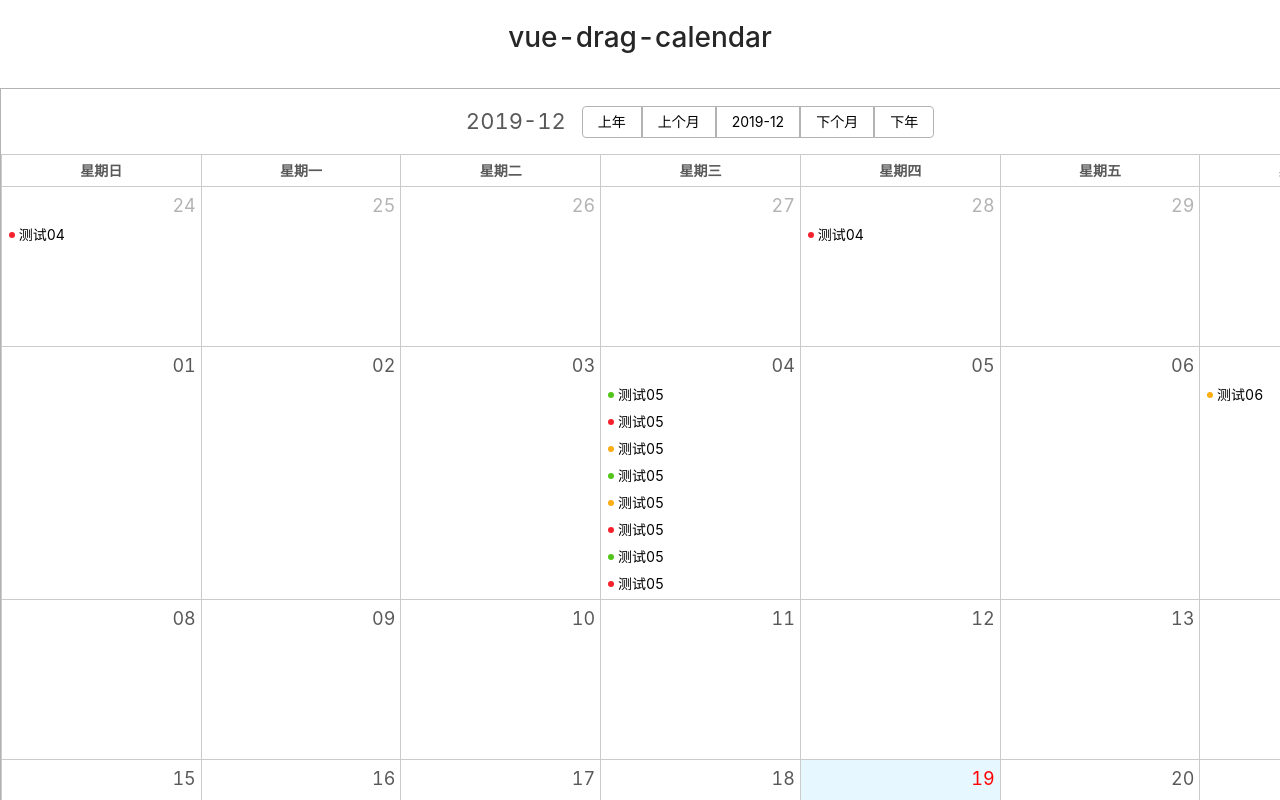
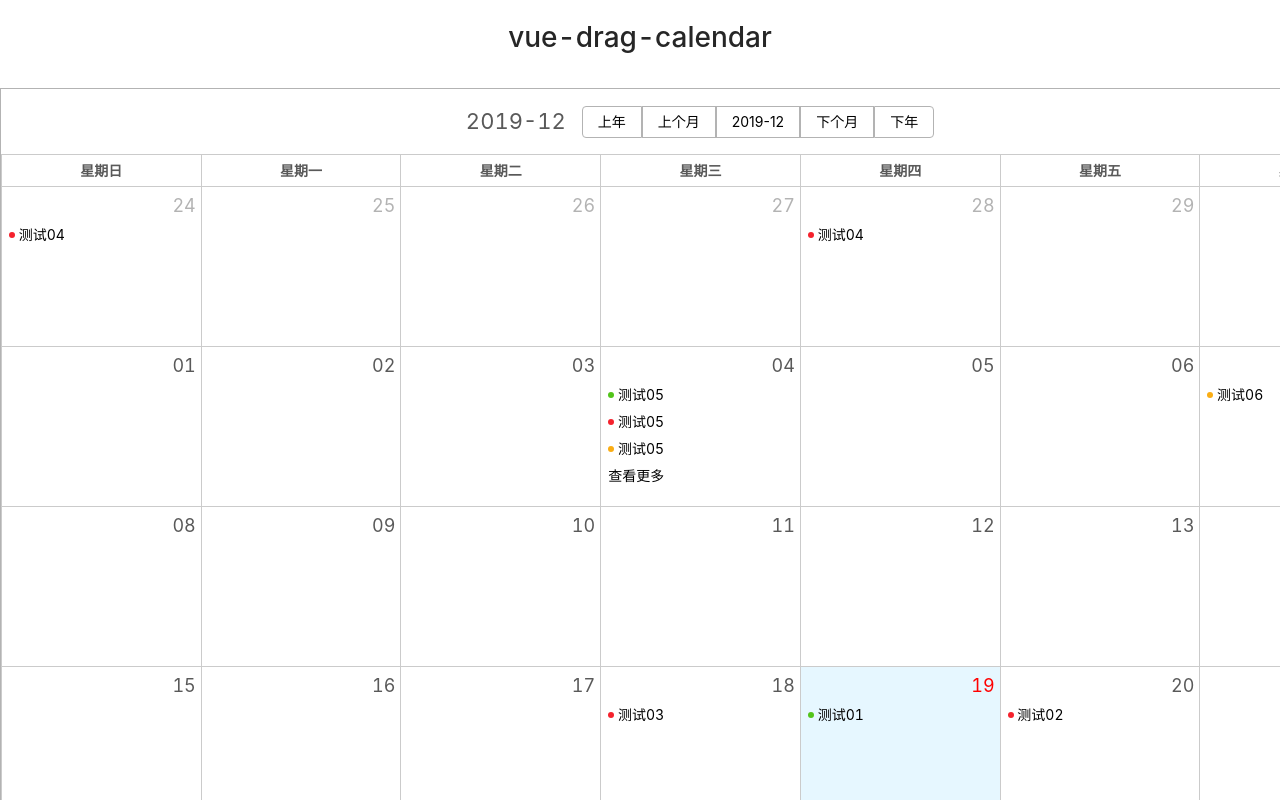
Before and after one commit to dorisentomari/vue-drag-calendar, a Vue app: page / in a window 1280 px wide. Shown: the top 800 px of the page. Built offline with nearby package versions, Linux system fonts and the light colour scheme.

Commit message:
添加 showMore

```diff
--- a/src/App.vue
+++ b/src/App.vue
@@ -22,7 +22,7 @@ export default {
   data () {
     return {
       locale: constant.LOCALE.CN,
-      everyDayMaxNumber: constant.EVERY_DAY_MAX_NUMBER,
+      everyDayMaxCount: constant.EVERY_DAY_MAX_COUNT,
       enableDragDrop: true,
       events: [
         { id: 5, name: '测试05', date: '2019-12-04', startTime: '15:30', endTime: '18:00', status: 'success' },
--- a/src/components/calendar-body.vue
+++ b/src/components/calendar-body.vue
@@ -38,14 +38,23 @@
               <span>{{day.dayNumber}}</span>
             </div>
             <div class="events">
-               <span v-for="(event, idx) in day.events"
+               <span v-for="(event, idx) in day.events.slice(0, everyDayMaxCount)"
                      class="event"
                      :draggable="enableDragDrop"
                      :key="event.id || idx"
                >
                  <span class="badge"
-                       :class="[event.status ? event.status : 'default']"></span>
-                {{event.name}}
+                       :class="[event.status ? event.status : 'default']">
+                 </span>
+                 <span class="content">
+                   {{event.name}}
+                 </span>
+              </span>
+              <span v-if="day.events.length > everyDayMaxCount"
+                    class="event"
+                @click="handleShowMore(day)"
+              >
+                {{ showMoreTitle }}
               </span>
             </div>
           </div>
@@ -76,7 +85,12 @@
           {id: 'FRIDAY', value: 5, EN: 'FRIDAY', CN: '星期五'},
           {id: 'SATURDAY', value: 6, EN: 'SATURDAY', CN: '星期六'},
         ],
-        MONTH_VIEW_ALL_DAYS: 6 * 7
+        MONTH_VIEW_ALL_DAYS: 6 * 7,
+        showMoreTitle: '',
+        showMore: {
+          EN: 'show more',
+          CN: '查看更多'
+        }
       };
     },
     props: {
@@ -100,6 +114,10 @@
         type: Boolean,
         default: false
       },
+      everyDayMaxCount: {
+        type: Number,
+        default: constant.EVERY_DAY_MAX_COUNT
+      }
     },
     computed: {
       currentDaysList() {
@@ -122,7 +140,7 @@
         let _day = {};
         const events = this.$props.events;
         let eventsDateKeys = events.map(event => event.date);
-        console.log(eventsDateKeys);
+
         let res = {};
         eventsDateKeys.forEach(date => {
           res[date] = events.filter(event => event.date === date);
@@ -130,13 +148,13 @@
         this.currentWeekDaysList.forEach(weeks => {
           let w = [];
           weeks.forEach(day => {
-            _day.isToday = isToday(day);
-            _day.isCurrentMonth = isCurrentMonth(day);
             _day.date = day;
             _day.dayNumber = day.substring(day.length - 2);
-            _day.isPreviousMonth = isPreviousMonth(day);
-            _day.isNextMonth = isNextMonth(day);
+            _day.isToday = isToday(day);
             _day.isSelected = false;
+            _day.isCurrentMonth = isCurrentMonth(this.currentMonth, day);
+            _day.isPreviousMonth = isPreviousMonth(this.currentMonth, day);
+            _day.isNextMonth = isNextMonth(this.currentMonth, day);
             _day.events = events.filter(event => event.date === day);
             w.push(_day);
             _day = {};
@@ -156,14 +174,14 @@
       getMonthViewDaysRange() {
         let date = moment(this.$props.currentMonth);
         let startDiffDays = this.getMonthViewStartDiffDays(date);
-        let firstDay = formatDate(date.add(-startDiffDays, 'days'),constant.FORMAT_YEAR_MONTH_DATE);
+        let firstDay = formatDate(date.add(-startDiffDays, 'days'), constant.FORMAT_YEAR_MONTH_DATE);
         let daysRange = [];
         for (let i = 0; i < this.MONTH_VIEW_ALL_DAYS; i++) {
-          daysRange.push(formatDate(moment(firstDay).add(i, 'days'),constant.FORMAT_YEAR_MONTH_DATE));
+          daysRange.push(formatDate(moment(firstDay).add(i, 'days'), constant.FORMAT_YEAR_MONTH_DATE));
         }
         return daysRange;
       },
-      onClickDay (day, i) {
+      onClickDay(day, i) {
         this.$emit('click-day', day);
       },
       handleDragEvent() {
@@ -181,10 +199,15 @@
       onDropLeave(day, $event) {
 
       },
+      handleShowMore(day) {
+        // showMore 使用的时候，可以采用 UI 组件的 Modal 框，以展示更多的数据，或者做 AJAX 请求后再显示更多
+      }
     },
     created() {
       this.getMonthViewDaysRange();
-      let { locale, weekFirstDay } = this.$props;
+
+      let {locale, weekFirstDay} = this.$props;
+
       switch (weekFirstDay) {
         case constant.WEEK_FIRST_DAY.MONDAY:
           this.weekListMap.push(this.weekSunday);
@@ -197,6 +220,7 @@
           break;
       }
       this.weekList = this.weekListMap.map(day => day[locale]);
+      this.showMoreTitle = this.showMore[locale];
     }
   };
 </script>
--- a/src/components/calendar.vue
+++ b/src/components/calendar.vue
@@ -23,6 +23,7 @@
 
     <CalendarBody
       :current-month="currentMonth"
+      :locale="locale"
       :week-first-day="weekFirstDay"
       :enable-drag-drop="enableDragDrop"
       :events="events"
@@ -58,6 +59,10 @@
       enableDragDrop: {
         type: Boolean,
         default: false
+      },
+      everyDayMaxCount: {
+        type: Number,
+        default: constant.EVERY_DAY_MAX_COUNT
       }
     },
     data() {
@@ -91,6 +96,9 @@
       onClickDay (...args) {
         this.$emit('click-day', ...args);
       }
+    },
+    created () {
+      console.log('calendar component ', this.$props.locale);
     }
   };
 </script>
--- a/src/components/constant.js
+++ b/src/components/constant.js
@@ -13,7 +13,7 @@ export default  {
     SUNDAY: 0,
     MONDAY: 1
   },
-  EVERY_DAY_MAX_NUMBER: 3,
+  EVERY_DAY_MAX_COUNT: 3,
   EVENT_STATUS: {
     SUCCESS: 'SUCCESS',
     WARNING: 'WARNING',
--- a/src/components/utils.js
+++ b/src/components/utils.js
@@ -23,25 +23,19 @@ export const formatDate = (time, format) => {
   }
 };
 
-export const getCurrentMonth = date => {
-  let currentDate = formatDate(momemt(new Date()), FORMAT_YEAR_MONTH);
-  let newDate = formatDate(momemt(date), FORMAT_YEAR_MONTH);
-  return [currentDate, newDate];
+export const isCurrentMonth = (currentMonth, date) => {
+  let newDateMonth = formatDate(momemt(date), FORMAT_YEAR_MONTH);
+  return currentMonth === newDateMonth;
 };
 
-export const isCurrentMonth = (date) => {
-  let [currentDate, newDate] = getCurrentMonth(date);
-  return currentDate === newDate;
+export const isPreviousMonth = (currentMonth, date) => {
+  let newDateMonth = formatDate(momemt(date), FORMAT_YEAR_MONTH);
+  return currentMonth > newDateMonth;
 };
 
-export const isPreviousMonth = date => {
-  let [currentDate, newDate] = getCurrentMonth(date);
-  return currentDate > newDate;
-};
-
-export const isNextMonth = date => {
-  let [currentDate, newDate] = getCurrentMonth(date);
-  return currentDate < newDate;
+export const isNextMonth = (currentMonth, date)=> {
+  let newDateMonth = formatDate(momemt(date), FORMAT_YEAR_MONTH);
+  return currentMonth < newDateMonth;
 };
 
 export const getCurrentDay = date => {
```
